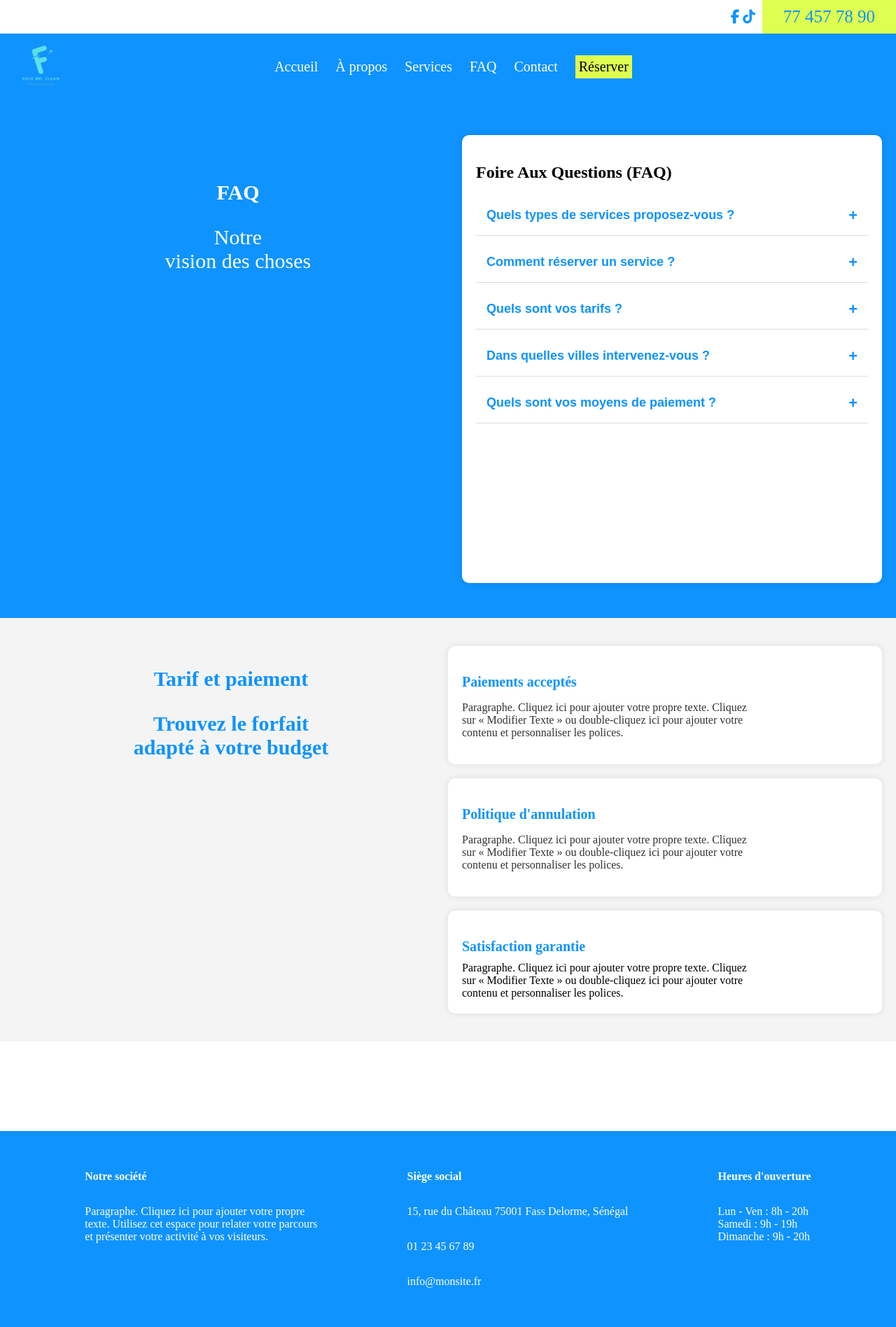
After one commit to christdavidmo/cleanservice, a Python web app: template src/templates/public/faq.html in a window 1280 px wide. The commit adds this page. Shown: the whole page at 70% size. Run offline with Jinja, Linux system fonts and the light colour scheme; the template is opened without the code that fills it, so the values that code supplies are empty.

Commit message:
ajout faq&contact

```diff
--- a/src/routes.py
+++ b/src/routes.py
@@ -22,3 +22,7 @@ def AboutUs():
 @bp.route('/services')
 def Services():
     return render_template("public/services.html")
+
+@bp.route('/FAQ')
+def Faq():
+    return render_template("public/faq.html")
--- /dev/null
+++ b/src/static/css/faq.css
@@ -0,0 +1,194 @@
+/* Reset */
+body {
+    margin: 0;
+    padding: 0;
+
+}
+
+/* Section FAQ globale */
+.faq-section {
+    display: flex;
+    justify-content: center;
+    /* align-items: flex-start; */
+
+    min-height: 80vh;
+    background-color: #0F93FE;
+    padding: 50px 20px;
+    flex-wrap: wrap;
+}
+
+/* Partie Vision */
+.faq-vision {
+    flex: 1;
+    color: white;
+    padding: 40px;
+    border-radius: 10px;
+    text-align: center;
+    min-width: 250px;
+}
+
+.faq-vision h2 {
+    font-size: 30px;
+    margin-bottom: 10px;
+}
+
+.faq-vision p {
+    font-size: 30px;
+}
+
+/* Partie FAQ */
+.faq-container {
+    flex: 1;
+    background: white;
+    padding: 20px;
+    border-radius: 10px;
+    box-shadow: 0px 0px 10px rgba(0, 0, 0, 0.1);
+    min-width: 300px;
+
+}
+
+/* Questions */
+.faq {
+    border-bottom: 1px solid #ddd;
+    margin-bottom: 10px;
+}
+
+.faq-question {
+    width: 100%;
+    background: none;
+    border: none;
+    text-align: left;
+    font-size: 18px;
+    font-weight: bold;
+    padding: 15px;
+    cursor: pointer;
+    color: #0F93FE;
+    display: flex;
+    justify-content: space-between;
+    align-items: center;
+}
+
+.faq-question::after {
+    content: "+";
+    font-size: 22px;
+}
+
+.faq-question.active::after {
+    content: "-";
+}
+
+/* Réponses */
+.faq-answer {
+    max-height: 0;
+    overflow: hidden;
+    transition: max-height 0.3s ease;
+    padding: 0 15px;
+    color: #333;
+    font-size: 16px;
+}
+
+.faq-answer p {
+    padding: 10px 0;
+}
+
+
+
+
+/* Conteneur principal */
+.container-tarif-paiement {
+    background-color: #f4f4f4;
+    padding: 40px 20px;
+
+    display: flex;
+    align-items: flex-start;
+    text-align: center;
+}
+
+/* Première partie */
+.parte-one-container-tarif-paiement{
+    flex: 1;
+    margin-bottom: 30px;
+}
+
+.parte-one-container-tarif-paiement p {
+    font-size: 30px;
+    font-weight: bold;
+    color: #0F93FE;
+
+}
+
+/* Deuxième partie */
+.parte-two-container-tarif-paiement {
+    flex: 1;
+    display: flex;
+    justify-content: space-between;
+    gap: 20px;
+    max-width: 900px;
+    width: 100%;
+    flex-wrap: wrap;
+    flex-direction: column;
+}
+
+/* Élément individuel */
+.tarif-item {
+    background: white;
+    padding: 20px;
+    border-radius: 10px;
+    box-shadow: 0px 0px 10px rgba(0, 0, 0, 0.1);
+    flex: 1;
+    min-width: 280px;
+    text-align: left;
+}
+
+.tarif-item h3 {
+    color: #0F93FE;
+    font-size: 20px;
+    margin-bottom: 10px;
+}
+
+.tarif-item p {
+    color: #333;
+    font-size: 16px;
+}
+
+/* Responsive Design */
+@media screen and (max-width: 768px) {
+   /* Partie Vision */
+.faq-vision {
+    flex: 1;
+    color: white;
+    padding: 40px;
+    border-radius: 10px;
+    text-align: left; /* Aligne le texte à gauche */
+    min-width: 250px;
+    display: flex;
+    flex-direction: column;
+    justify-content: center; /* Centre verticalement */
+    align-items: flex-start; /* Aligne le contenu à gauche */
+}
+
+
+.container-tarif-paiement {
+flex-direction: column;
+}
+
+.parte-one-container-tarif-paiement {
+   display: flex;
+   justify-content: center;
+   align-items: center;
+   flex-direction: column;
+}
+
+.parte-one-container-tarif-paiement p{
+    text-align: center;
+}
+
+/* Responsive Design */
+@media screen and (max-width: 768px) {
+    .faq-vision {
+        text-align: center; /* Centre le texte */
+        align-items: center; /* Centre le contenu */
+    }
+}
+
+}
--- a/src/templates/layouts/base.html
+++ b/src/templates/layouts/base.html
@@ -11,14 +11,18 @@
     {% block stylesheets %}
     {% endblock %}
     <title>
-        {% if title %} {{ title }} {% else %} My Blog {% endif %}
+        {% if title %} {{ title }} {% else %} CleanService {% endif %}
     </title>
 </head>
 <body>
 
+
+
     {% include "layouts/navbar.html" %}
 
     {% block content %}
+
+
 
 
 
--- a/src/templates/layouts/bottom.html
+++ b/src/templates/layouts/bottom.html
@@ -60,7 +60,7 @@
 
         <div class="partie-2 part">
             <p><strong>Siège social</strong></p>
-            <p>15, rue du Château 75001 Paris, France</p>
+            <p>15, rue du Château 75001 Fass Delorme, Sénégal</p>
             <p>01 23 45 67 89</p>
             <p>info@monsite.fr</p>
         </div>
--- a/src/templates/layouts/navbar.html
+++ b/src/templates/layouts/navbar.html
@@ -198,13 +198,15 @@
         </div>
 
         <ul class="menu-lu" id="menu-lu">
-          <li> <a href="{{ url_for('main.index') }}"> Accueil</a></li>
-          <li> <a href="{{ url_for('main.AboutUs') }}"> À propos</a></li>
-          <li> <a href="{{ url_for('main.Services') }}"> Services</a></li>
+          <li> <a href="{{ url_for('main.index') }}"> Accueil</a>     </li>
+          <li> <a href="{{ url_for('main.AboutUs') }}"> À propos</a>  </li>
+          <li> <a href="{{ url_for('main.Services') }}"> Services</a> </li>
 
-          <li> <a href=""> FAQ</a></li>
-          <li> <a href="">Contact</a></li>
-          <li class="reserver-bouton"> <a href="">Réserver</a></li>
+
+          <li> <a href="{{ url_for('main.Faq') }}"> FAQ </a> </li>
+          <li><a href="{{ url_for('main.index') }}#localisation" target="_blank">Contact</a></li>
+
+          <li class="reserver-bouton"> <a href="">  Réserver </a> </li>
         </ul>
 
       </nav>
--- /dev/null
+++ b/src/templates/public/faq.html
@@ -0,0 +1,124 @@
+
+{% extends "layouts/base.html" %}
+
+
+{% block stylesheets %}
+    <link rel="stylesheet" href="{{ url_for('static', filename='css/faq.css') }}">
+{% endblock %}
+
+{% block content %}
+
+
+<div class="faq-section">
+    <!-- Partie Vision -->
+    <div class="faq-vision">
+        <h2>FAQ</h2>
+        <p>Notre <br> vision des choses</p>
+    </div>
+
+    <!-- Partie FAQ -->
+    <section class="faq-container">
+        <h1>Foire Aux Questions (FAQ)</h1>
+
+        <div class="faq">
+            <button class="faq-question">Quels types de services proposez-vous ?</button>
+            <div class="faq-answer">
+                <p>Nous proposons du nettoyage résidentiel, commercial, après chantier et bien plus encore.</p>
+            </div>
+        </div>
+
+        <div class="faq">
+            <button class="faq-question">Comment réserver un service ?</button>
+            <div class="faq-answer">
+                <p>Vous pouvez réserver un service via notre site web ou par téléphone au 01 23 45 67 89.</p>
+            </div>
+        </div>
+
+        <div class="faq">
+            <button class="faq-question">Quels sont vos tarifs ?</button>
+            <div class="faq-answer">
+                <p>Nos tarifs varient en fonction du service et de la surface. Demandez un devis gratuit !</p>
+            </div>
+        </div>
+
+        <div class="faq">
+            <button class="faq-question">Dans quelles villes intervenez-vous ?</button>
+            <div class="faq-answer">
+                <p>Nous intervenons principalement à [Nom de la ville/région]. Contactez-nous pour plus d’informations.</p>
+            </div>
+        </div>
+
+        <div class="faq">
+            <button class="faq-question">Quels sont vos moyens de paiement ?</button>
+            <div class="faq-answer">
+                <p>Nous acceptons les paiements par carte bancaire, virement et espèces.</p>
+            </div>
+        </div>
+
+    </section>
+</div>
+
+
+
+    <div class="container-tarif-paiement">
+
+        <div class="parte-one-container-tarif-paiement">
+            <p>
+              Tarif et paiement
+            </p>
+
+            <p>
+                Trouvez le forfait <br>
+                adapté à votre budget
+            </p>
+        </div>
+
+        <div class="parte-two-container-tarif-paiement">
+
+            <div class="tarif-item">
+                <h3 >Paiements acceptés</h3>
+                <p >
+                    Paragraphe. Cliquez ici pour ajouter votre propre texte. Cliquez <br>
+                    sur « Modifier Texte » ou double-cliquez ici pour ajouter votre  <br>
+                    contenu et personnaliser les polices.
+                </p>
+            </div>
+
+            <div class="tarif-item">
+                <h3>Politique d'annulation</h3>
+                <p>
+                    Paragraphe. Cliquez ici pour ajouter votre propre texte. Cliquez  <br>
+                    sur « Modifier Texte » ou double-cliquez ici pour ajouter votre <br>
+                    contenu et personnaliser les polices.
+                </p>
+            </div>
+
+            <div class="tarif-item">
+                <h3>Satisfaction garantie</h3>
+                Paragraphe. Cliquez ici pour ajouter votre propre texte. Cliquez <br>
+                sur « Modifier Texte » ou double-cliquez ici pour ajouter votre <br>
+                contenu et personnaliser les polices.
+            </div>
+
+        </div>
+
+
+    </div>
+
+
+<script>
+    document.querySelectorAll(".faq-question").forEach(button => {
+        button.addEventListener("click", () => {
+            button.classList.toggle("active");
+            let answer = button.nextElementSibling;
+            if (answer.style.maxHeight) {
+                answer.style.maxHeight = null;
+            } else {
+                answer.style.maxHeight = answer.scrollHeight + "px";
+            }
+        });
+    });
+</script>
+
+
+{% endblock %}
--- a/src/templates/public/index.html
+++ b/src/templates/public/index.html
@@ -73,7 +73,7 @@
 
 
 
-        <div class="localisation-and-formDevis">
+        <div id="localisation" class="localisation-and-formDevis">
 
             <p class="localisation-and-formDevis-tille">Contactez-nous pour un devis gratuit !</p>
 
```
Also changed, not shown: src/static/css/index.css (+6 -3 lines).
